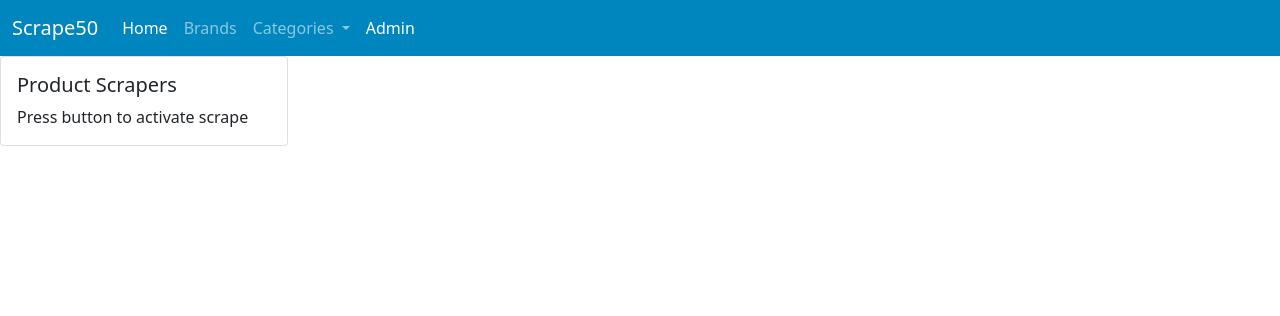
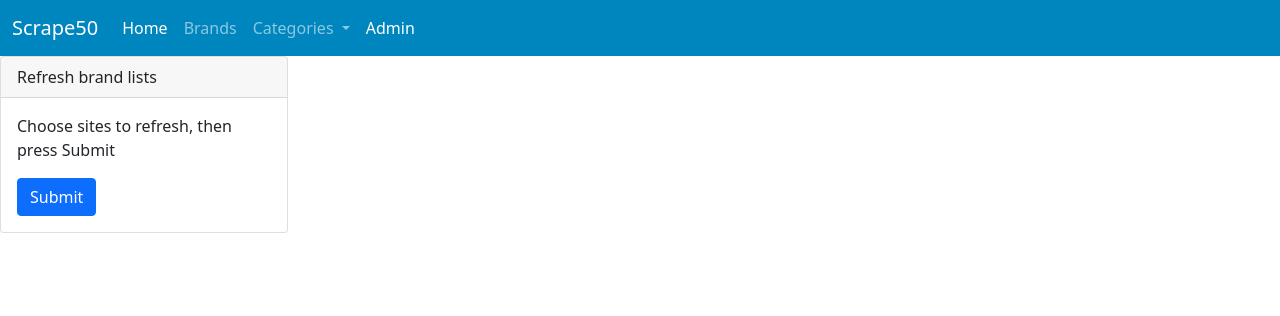
Before and after one commit to languephone/Scrape50, a Flask app: page /admin in a window 1280 px wide. Shown: the top 316 px of the page. Run offline with Flask 2, Linux system fonts and the light colour scheme; data that the repository does not hold is empty.

Commit message:
Can update brands via admin route.
Admin.html now uses checkboxes to send name of sites to refresh application.py.  application.py creates instances of scraping classes and refreshes brands.

```diff
--- a/application.py
+++ b/application.py
@@ -1,7 +1,7 @@
 from flask import Flask, render_template, request
 import csv
 import sqlite3
-from scrapers import LookFantastic, HouseOfFraser
+from scrapers import LookFantastic, HouseOfFraser, Asos, CultBeauty
 
 app = Flask(__name__)
 
@@ -65,11 +65,13 @@ def brands():
         return render_template("brand.html", categories=categories)
     else:
         brand = request.form.get("brand")
-        print(brand)
+
         # Create a database connection to a SQLite database
         db = sqlite3.connect('products.db')
         cur = db.cursor()
-        cur.execute("""SELECT brand, site, MAX(scrapedate) FROM brands WHERE lower(brand)=? GROUP BY site, brand ORDER BY brand ASC""", (brand.lower(),))
+        cur.execute("""SELECT brand, site, MAX(scrapedate) FROM brands
+            WHERE lower(brand)=? GROUP BY site, brand
+            ORDER BY brand ASC""", (brand.lower(),))
         brand_rows = cur.fetchall()
         cur.execute("""SELECT DISTINCT category FROM products""")
         categories = [x[0] for x in cur.fetchall()]
@@ -108,4 +110,22 @@ def admin():
     for row in brand_rows:
         sites_brands.append(dict(zip(keys, row)))
 
-    return render_template("admin.html", categories=categories, sites_brands=sites_brands, sites_products=sites_products)
+    if request.method == "POST":
+        if request.form.get("ASOS"):
+            asos = Asos()
+            asos.get_all_brands()
+            asos.write_brands_to_sql()
+            print("Updating ASOS")
+        if request.form.get("Cult Beauty"):
+            cb = CultBeauty()
+            cb.get_all_brands()
+            cb.write_brands_to_sql()
+            print("Updating Cult Beauty")
+        if request.form.get("Look Fantastic"):
+            pass
+            # lf = LookFantastic()
+            # lf.get_all_brands()
+
+        return render_template("admin.html", categories=categories, sites_brands=sites_brands, sites_products=sites_products)
+    else:
+        return render_template("admin.html", categories=categories, sites_brands=sites_brands, sites_products=sites_products)
--- a/templates/admin.html
+++ b/templates/admin.html
@@ -1,28 +1,22 @@
 {% extends "layout.html" %}
 
 {% block main %}
-            {% for site in sites_brands %}
             <div class="card" style="width: 18rem;">
+                <div class="card-header">
+                    Refresh brand lists
+                </div>
                 <div class="card-body">
-                    <h5 class="card-title">{{ site['site'] }}</h5>
-                    <p class="card-text">Press button to activate scrape</p>
-                    <form action="/admin" method="post">
-                        <input class="btn btn-primary" type="submit" value="Refresh" name="{{ site['site'] }}">
+                    <p class="card-text">Choose sites to refresh, then press Submit</p>
+                    <form action="/admin" method="POST">
+                        {% for site in sites_brands %}
+                        <div class="form-check">
+                            <label class="form-check-label" for="{{ site['site'] }}">{{ site['site'] }}</label>
+                            <input class="form-check-input" type="checkbox" id="{{ site['site'] }}" name="{{ site['site'] }}" value="True">
+                        </div>
+                        {% endfor %}
+                        <button type="submit" class="btn btn-primary">Submit</button>
                     </form>
                 </div>
-                <div class="card-footer text-muted">
-                    <p>last updated: {{ site['scrapedate'] }}</p>
-                </div>
             </div>
-            {% endfor %}
-            <div class="card" style="width: 18rem;">
-                <div class="card-body">
-                    <h5 class="card-title">Product Scrapers</h5>
-                    <p class="card-text">Press button to activate scrape</p>
-                    {% for site in sites_products %}
-                    <a href="#" class="btn btn-primary">{{ site }}</a>
-                    {% endfor %}
-                </div>
-            </div>
-        </div>
+
 {% endblock %}
```
